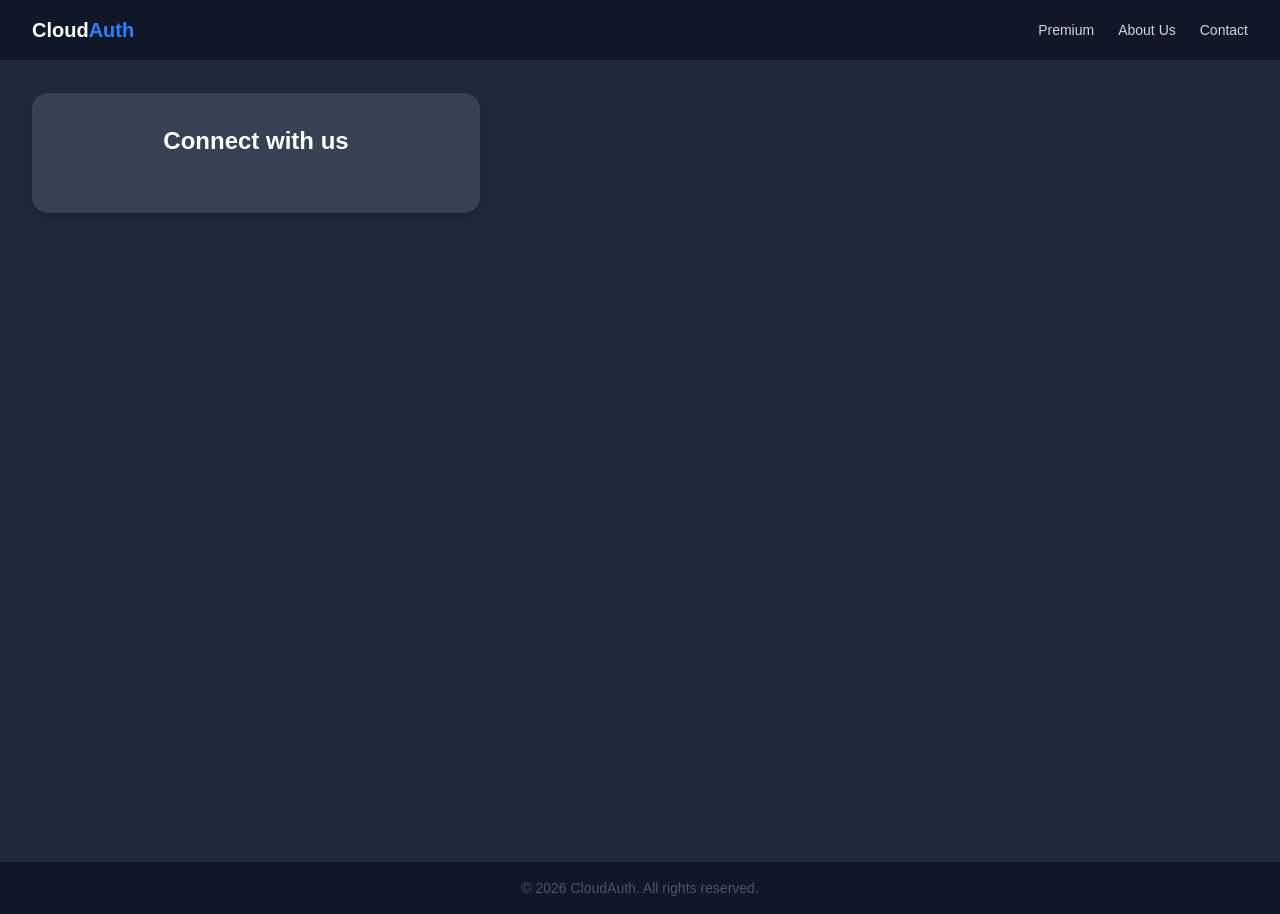
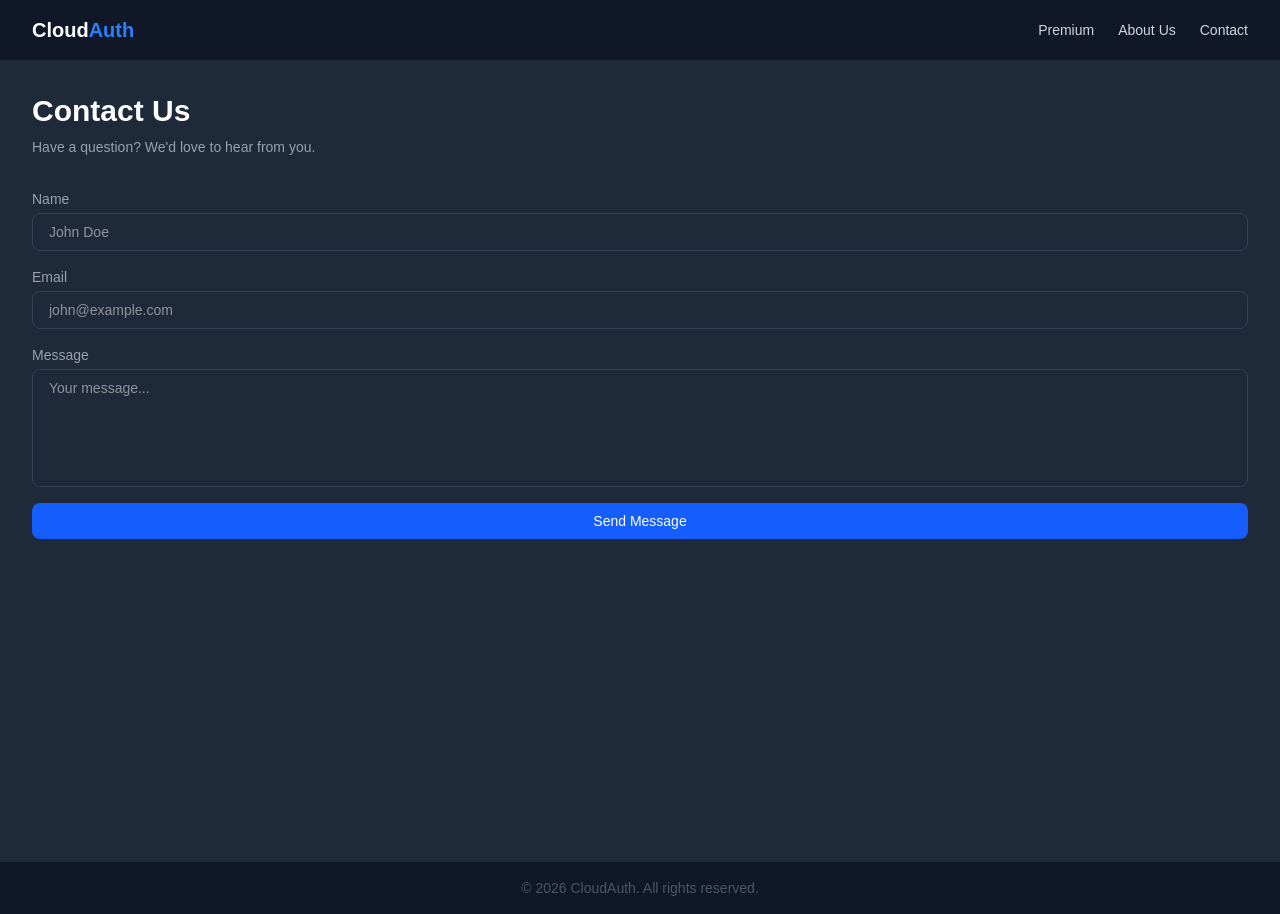
Before and after one commit to arnavsx3/NextJs-AuthSystem, a Next.js app: page /contact in a window 1280 px wide. Built offline with nearby package versions, Linux system fonts and the light colour scheme; no server answers.

Commit message:
configure contact

```diff
--- a/src/app/api/contact/route.ts
+++ b/src/app/api/contact/route.ts
@@ -11,7 +11,7 @@ export async function POST(request: NextRequest) {
       );
     }
     await sendMail(
-      process.env.MAILTRAP_USER!,
+      "admin@cloudauth.com",
       `CloudAuth Contact: ${name}`,
       `From ${email} \n\n${message}`,
     );
@@ -19,7 +19,9 @@ export async function POST(request: NextRequest) {
       { message: "Message sent successfully" },
       { status: 200 },
     );
+    return response;
   } catch (error: any) {
+    console.log(error);
     return NextResponse.json({ message: error.message }, { status: 500 });
   }
 }
--- a/src/app/contact/page.tsx
+++ b/src/app/contact/page.tsx
@@ -1,22 +1,96 @@
 "use client";
 
 import { useState } from "react";
+import { contactUs } from "@/src/services/contact-services";
+
+export interface ContactEmail {
+  name: string;
+  email: string;
+  message: string;
+}
 
 export default function ContactPage() {
-  const [formData, setFormData] = useState({
-    email: "string",
-    text: "string",
+  const [formData, setFormData] = useState<ContactEmail>({
+    name: "",
+    email: "",
+    message: "",
   });
+  const [loading, setLoading] = useState(false);
+  const [success, setSuccess] = useState(false);
 
-  const handleSubmit = async(e:React.SyntheticEvent):Promise<void>=>{
-    e.preventDefault()
-  }
+  const handleChange = (
+    e: React.ChangeEvent<HTMLInputElement | HTMLTextAreaElement>,
+  ) => {
+    setFormData({ ...formData, [e.target.name]: e.target.value });
+  };
+
+  const handleSubmit = async (e: React.SyntheticEvent) => {
+    e.preventDefault();
+    setLoading(true);
+    try {
+      await contactUs(formData);
+      setSuccess(true);
+    } catch (error) {
+      console.log(error);
+      setSuccess(false);
+    } finally {
+      setLoading(false);
+    }
+  };
 
   return (
     <div className="min-h-screen bg-gray-800 text-white p-8 mx-auto">
-      <div className="bg-gray-700 p-8 rounded-2xl shadow-md w-full max-w-md">
-        <h1 className="text-2xl font-bold mb-6 text-center">Connect with us</h1>
-      </div>
+      <h1 className="text-3xl font-bold mb-2">Contact Us</h1>
+      <p className="text-gray-400 text-sm mb-8">
+        Have a question? We'd love to hear from you.
+      </p>
+
+      {success && (
+        <p className="bg-green-800 text-green-200 text-sm rounded-lg px-4 py-3 mb-6">
+          Message sent successfully!
+        </p>
+      )}
+
+      <form onSubmit={handleSubmit} className="flex flex-col gap-4">
+        <div className="flex flex-col gap-1">
+          <label className="text-sm text-gray-400">Name</label>
+          <input
+            type="text"
+            name="name"
+            value={formData.name}
+            onChange={handleChange}
+            placeholder="John Doe"
+            className="bg-gray-800 border border-gray-700 rounded-lg px-4 py-2 text-sm focus:outline-none focus:ring-2 focus:ring-blue-500"
+          />
+        </div>
+        <div className="flex flex-col gap-1">
+          <label className="text-sm text-gray-400">Email</label>
+          <input
+            type="email"
+            name="email"
+            value={formData.email}
+            onChange={handleChange}
+            placeholder="john@example.com"
+            className="bg-gray-800 border border-gray-700 rounded-lg px-4 py-2 text-sm focus:outline-none focus:ring-2 focus:ring-blue-500"
+          />
+        </div>
+        <div className="flex flex-col gap-1">
+          <label className="text-sm text-gray-400">Message</label>
+          <textarea
+            name="message"
+            value={formData.message}
+            onChange={handleChange}
+            placeholder="Your message..."
+            rows={5}
+            className="bg-gray-800 border border-gray-700 rounded-lg px-4 py-2 text-sm focus:outline-none focus:ring-2 focus:ring-blue-500 resize-none"
+          />
+        </div>
+        <button
+          type="submit"
+          className="bg-blue-600 hover:bg-blue-700 rounded-lg py-2 text-sm font-medium transition">
+          {loading ? "Sending..." : "Send Message"}
+        </button>
+      </form>
     </div>
   );
 }
--- /dev/null
+++ b/src/services/contact-services.ts
@@ -0,0 +1,7 @@
+import axios from "axios";
+import { ContactEmail } from "../app/contact/page";
+
+export const contactUs = async ({ name, email, message }: ContactEmail) => {
+  const response = await axios.post("/api/contact", { name, email, message });
+  return response.data;
+};
```
